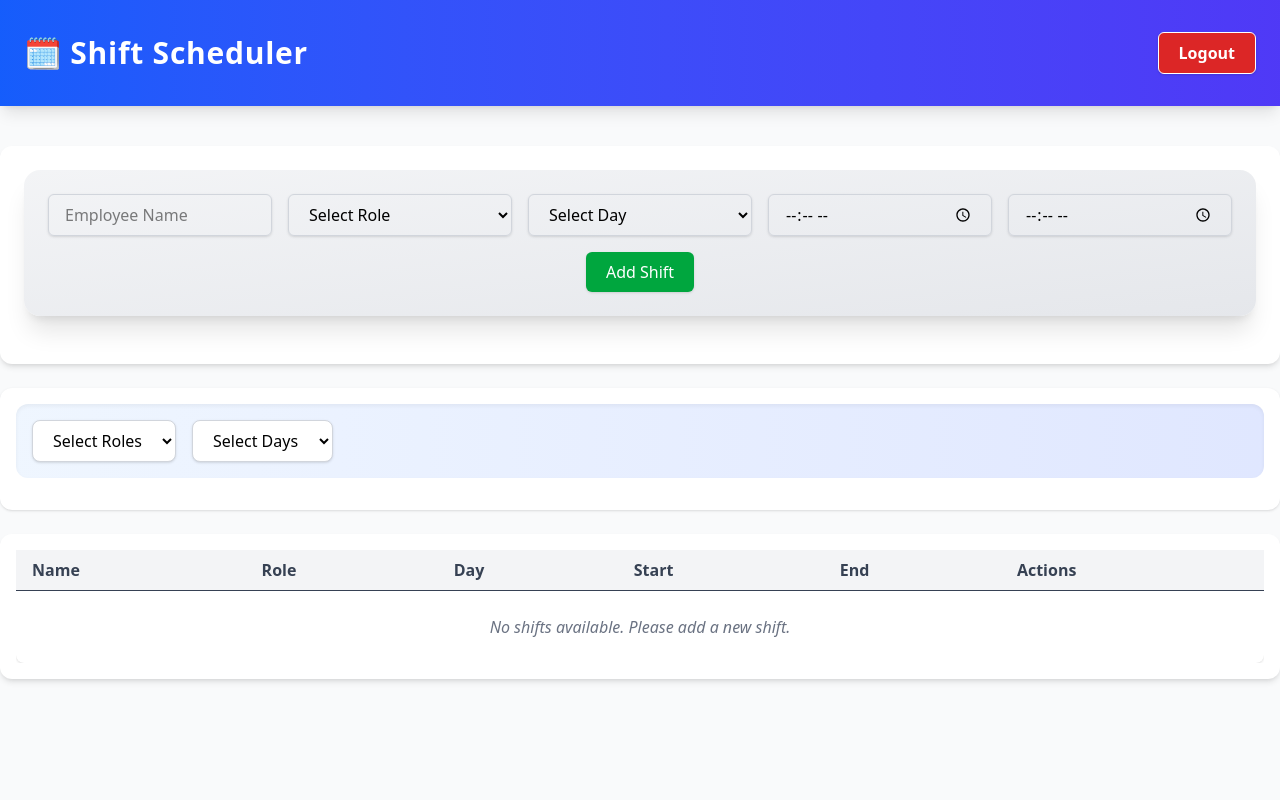
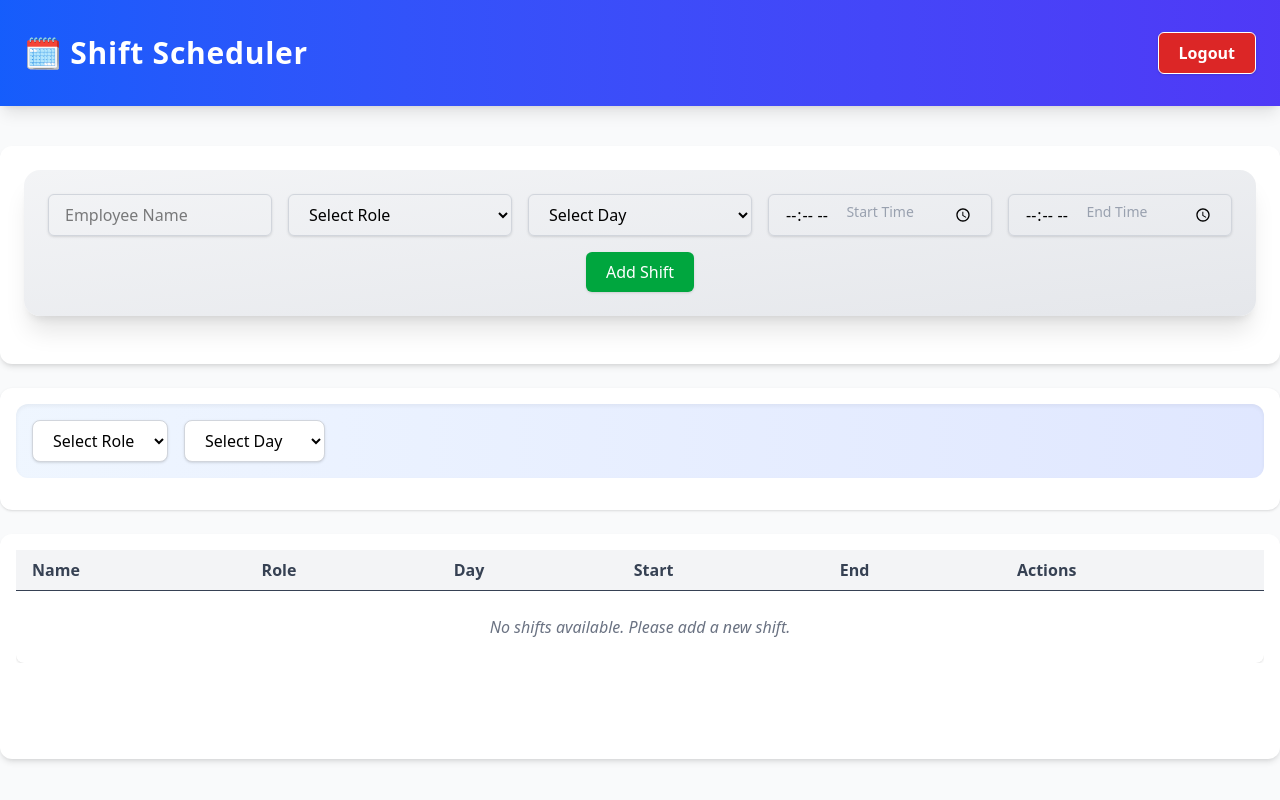
Before and after one commit to Suryasu5678/MN-Engineering, a React (Vite) app: page /dashboard in a window 1280 px wide. Built offline with nearby package versions, Linux system fonts and the light colour scheme; sample sign-in values are in the browser's storage.

Commit message:
style: refine overall UI for improved visual consistency and user experience

```diff
--- a/src/pages/FilterBar.jsx
+++ b/src/pages/FilterBar.jsx
@@ -13,30 +13,57 @@ export default function FilterBar({ role, day, setRole, setDay }) {
     "Sunday",
   ];
 
+  const getSelectClasses = (value) =>
+    `px-4 py-2 border border-gray-300 rounded-lg shadow-sm focus:outline-none focus:ring-2 focus:ring-blue-500 transition w-full sm:w-auto cursor-pointer ${
+      value ? "bg-yellow-100" : "bg-white"
+    }`;
+
+  const isFilterActive = role || day;
+
+  const handleClear = () => {
+    setRole("");
+    setDay("");
+  };
+
   return (
-    <div className="mb-4 bg-gradient-to-r from-blue-50 to-indigo-100 p-4 rounded-xl shadow-inner flex flex-wrap gap-4">
+    <div className="mb-4 bg-gradient-to-r from-blue-50 to-indigo-100 p-4 rounded-xl shadow-inner flex flex-col sm:flex-row sm:items-center gap-4">
       <select
         value={role}
         onChange={(e) => setRole(e.target.value)}
-        className="px-4 py-2 bg-white border border-gray-300 rounded-lg shadow-sm focus:outline-none focus:ring-2 focus:ring-blue-500 transition w-full sm:w-auto cursor-pointer"
+        className={getSelectClasses(role)}
       >
         {roles.map((r) => (
           <option key={r} value={r}>
-            {r || "Select Roles"}
+            {r || "Select Role"}
           </option>
         ))}
       </select>
+
       <select
         value={day}
         onChange={(e) => setDay(e.target.value)}
-        className="px-4 py-2 bg-white border border-gray-300 rounded-lg shadow-sm focus:outline-none focus:ring-2 focus:ring-blue-500 transition w-full sm:w-auto cursor-pointer"
+        className={getSelectClasses(day)}
       >
         {days.map((d) => (
           <option key={d} value={d}>
-            {d || "Select Days"}
+            {d || "Select Day"}
           </option>
         ))}
       </select>
+
+      {isFilterActive && (
+        <div className="flex items-center gap-2">
+          <span className="text-sm text-blue-800 font-medium">
+            Filters applied
+          </span>
+          <button
+            onClick={handleClear}
+            className="text-red-600 text-sm px-3 py-1 border border-red-300 rounded-md hover:bg-red-100 transition"
+          >
+            Clear
+          </button>
+        </div>
+      )}
     </div>
   );
 }
--- a/src/pages/ShiftForm.jsx
+++ b/src/pages/ShiftForm.jsx
@@ -94,28 +94,37 @@ export default function ShiftForm({ onSave, existing, index, onCancel }) {
           )}
         </div>
 
-        <div className="flex flex-col">
+        <div className="flex flex-col relative">
           <input
             type="time"
             value={data.start}
             onChange={(e) => setData({ ...data, start: e.target.value })}
             onClick={(e) => e.target.showPicker()}
-            className="px-4 py-2 border border-gray-300 rounded-md shadow-sm focus:outline-none focus:ring-2 focus:ring-blue-500 focus:border-transparent cursor-pointer"
+            className="peer px-4 py-2 border border-gray-300 rounded-md shadow-sm focus:outline-none focus:ring-2 focus:ring-blue-500 focus:border-transparent cursor-pointer"
           />
-
+          {!data.start && (
+            <span className="absolute left-[35%] top-2 text-gray-400 text-sm pointer-events-none">
+              Start Time
+            </span>
+          )}
           {errors.start && (
             <span className="text-red-500 text-xs mt-1">{errors.start}</span>
           )}
         </div>
 
-        <div className="flex flex-col">
+        <div className="flex flex-col relative">
           <input
             type="time"
             value={data.end}
             onChange={(e) => setData({ ...data, end: e.target.value })}
             onClick={(e) => e.target.showPicker()}
-            className="px-4 py-2 border border-gray-300 rounded-md shadow-sm focus:outline-none focus:ring-2 focus:ring-blue-500 focus:border-transparent cursor-pointer"
+            className="peer px-4 py-2 border border-gray-300 rounded-md shadow-sm focus:outline-none focus:ring-2 focus:ring-blue-500 focus:border-transparent cursor-pointer"
           />
+          {!data.end && (
+            <span className="absolute  left-[35%] top-2 text-gray-400 text-sm pointer-events-none">
+              End Time
+            </span>
+          )}
           {errors.end && (
             <span className="text-red-500 text-xs mt-1">{errors.end}</span>
           )}
--- a/src/pages/ShiftTable.jsx
+++ b/src/pages/ShiftTable.jsx
@@ -5,7 +5,7 @@ export default function ShiftTable({ shifts, onUpdate, onDelete }) {
   const [editing, setEditing] = useState(null);
 
   return (
-    <div className="overflow-x-auto">
+    <div className="overflow-x-auto mb-20">
       <table className="w-full text-left border-collapse bg-white rounded-lg shadow-sm">
         <thead className="bg-gray-100 text-gray-700">
           <tr>
@@ -53,7 +53,7 @@ export default function ShiftTable({ shifts, onUpdate, onDelete }) {
                     <td className="px-4 py-2 space-x-2">
                       <button
                         onClick={() => setEditing(i)}
-                        className="px-3 py-1 bg-blue-100 text-blue-700 border border-blue-300 rounded-md hover:bg-blue-200 transition duration-150 text-sm  cursor-pointer"
+                        className="px-3 py-1 my-3 bg-blue-100 text-blue-700 border border-blue-300 rounded-md hover:bg-blue-200 transition duration-150 text-sm  cursor-pointer"
                       >
                         Edit
                       </button>
```
